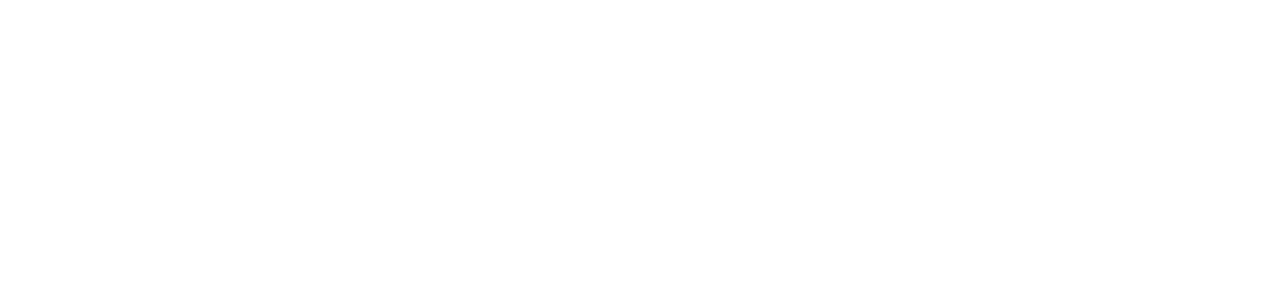
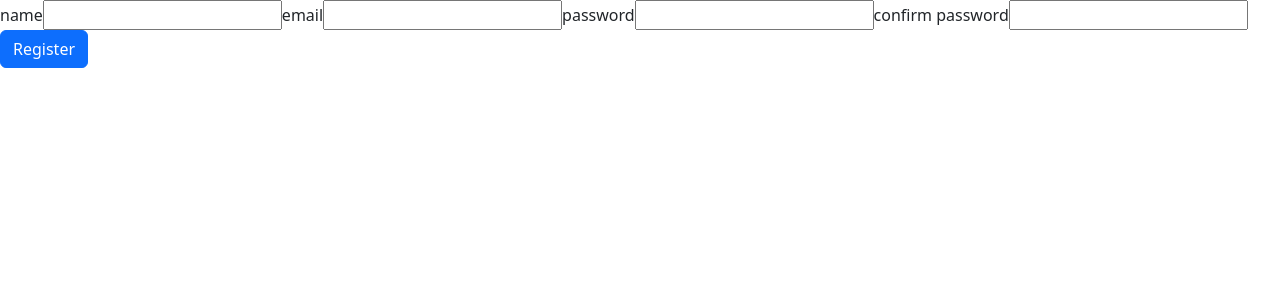
Before and after one commit to Equipo-Proton/la-tribu-exploradora-frontend, a Vue app: page /registertestview in a window 1280 px wide. Before the commit this address had no page. Shown: the top 300 px of the page. Built offline with nearby package versions, Linux system fonts and the light colour scheme.

Commit message:
implementation of login and register axios

```diff
--- a/src/main.js
+++ b/src/main.js
@@ -1,6 +1,6 @@
 import { createApp } from "vue";
 import { createPinia } from "pinia";
-import Axios from "axios";
+import axios from "axios";
 
 import App from "./App.vue";
 import router from "./router";
@@ -13,7 +13,8 @@ const app = createApp(App);
 
 app.use(createPinia());
 app.use(router);
-app.config.globalProperties.$http = Axios;
-/* axios.defaults.baseURL = 'https://api.example.com'; */
+
+app.config.globalProperties.$http = axios;
+axios.defaults.baseURL = "http://localhost:8000/api/";
 
 app.mount("#app");
--- a/src/router/index.js
+++ b/src/router/index.js
@@ -40,6 +40,22 @@ const router = createRouter({
       // which is lazy-loaded when the route is visited.
       component: () => import("../views/RegisterView.vue"),
     },
+    {
+      path: "/registertestview",
+      name: "RegisterTestView",
+      // route level code-splitting
+      // this generates a separate chunk (About.[hash].js) for this route
+      // which is lazy-loaded when the route is visited.
+      component: () => import("../views/RegisterTestView.vue"),
+    },
+    {
+      path: "/logintestview",
+      name: "LoginTestView",
+      // route level code-splitting
+      // this generates a separate chunk (About.[hash].js) for this route
+      // which is lazy-loaded when the route is visited.
+      component: () => import("../views/LoginTestView.vue"),
+    },
   ],
 });
 
--- /dev/null
+++ b/src/views/LoginTestView.vue
@@ -0,0 +1,51 @@
+<script>
+export default {
+  name: "LoginTestView",
+  data() {
+    return {
+      form: {
+        email: "",
+        password: "",
+      },
+    };
+  },
+  methods: {
+    login() {
+      let data = {
+        email: this.form.email,
+        password: this.form.password,
+      };
+      this.$http
+        .post("/login", data)
+        .then((response) => {
+          this.$http.defaults.headers.common[
+            "Authorization"
+          ] = `bearer ${localStorage.setItem(
+            "token",
+            response.data.access_token
+          )}`;
+          console.log(response);
+        })
+        .then((e) => {
+          console.log(e);
+        });
+    },
+  },
+};
+</script>
+
+<template>
+  <form action="">
+    <label for="email">email</label>
+    <input type="email" id="email" v-model="form.email" />
+
+    <label for="password">password</label>
+    <input type="text" id="password" v-model="form.password" />
+
+    <button type="button" class="btn btn-primary" v-on:click="login()">
+      Login
+    </button>
+  </form>
+</template>
+
+<style></style>
--- /dev/null
+++ b/src/views/RegisterTestView.vue
@@ -0,0 +1,59 @@
+<script>
+export default {
+  name: "TestView",
+  data() {
+    return {
+      form: {
+        name: "",
+        email: "",
+        password: "",
+        password_confirmation: "",
+      },
+    };
+  },
+  methods: {
+    register() {
+      let data = {
+        name: this.form.name,
+        email: this.form.email,
+        password: this.form.password,
+        password_confirmation: this.form.password_confirmation,
+      };
+      this.$http
+        .post("teacher/register", data)
+        .then((response) => {
+          this.$http.defaults.headers.common[
+            "Authorization"
+          ] = `bearer ${localStorage.getItem("token")}`;
+          console.log(response);
+          console.log(response.data);
+        })
+        .then((e) => {
+          console.log(e);
+        });
+    },
+  },
+};
+</script>
+
+<template>
+  <form action="">
+    <label for="name">name</label>
+    <input type="text" id="name" v-model="form.name" />
+
+    <label for="email">email</label>
+    <input type="text" id="email" v-model="form.email" />
+
+    <label for="password">password</label>
+    <input type="text" id="password" v-model="form.password" />
+
+    <label for="confirm">confirm password</label>
+    <input type="text" id="confirm" v-model="form.password_confirmation" />
+
+    <button type="button" class="btn btn-primary" v-on:click="register()">
+      Register
+    </button>
+  </form>
+</template>
+
+<style></style>
```
